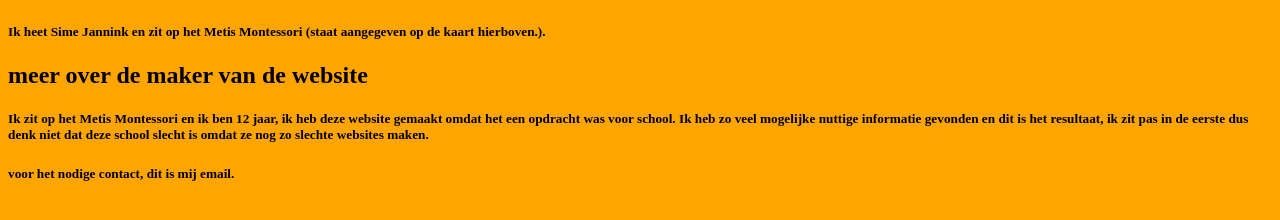
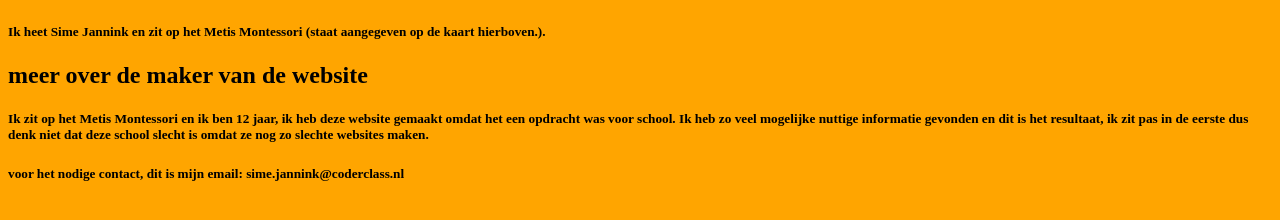
Before and after one commit to Krinkstone/ayyaya, a plain HTML site: page contact.html in a window 1280 px wide. Shown: the part 558-778 px from the top of the page. Drawn offline with Linux system fonts and the light colour scheme.

Commit message:
het is gesaved
joepie

```diff
--- a/contact.html
+++ b/contact.html
@@ -26,7 +26,7 @@
   <h2>meer over de maker van de website</h2>
   <h5>Ik zit op het Metis Montessori en ik ben 12 jaar, ik heb deze website gemaakt omdat het een opdracht was voor school.
   Ik heb zo veel mogelijke nuttige informatie gevonden en dit is het resultaat, ik zit pas in de eerste dus denk niet dat deze school slecht is omdat ze nog zo slechte websites maken.</h5>
-  <h5>voor het nodige contact, dit is mij email.</h5>
+  <h5>voor het nodige contact, dit is mijn email: sime.jannink@coderclass.nl</h5>
 
   </body>
 </html>
```
